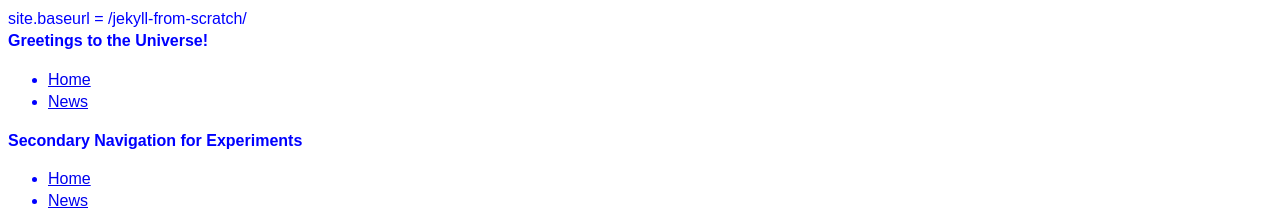
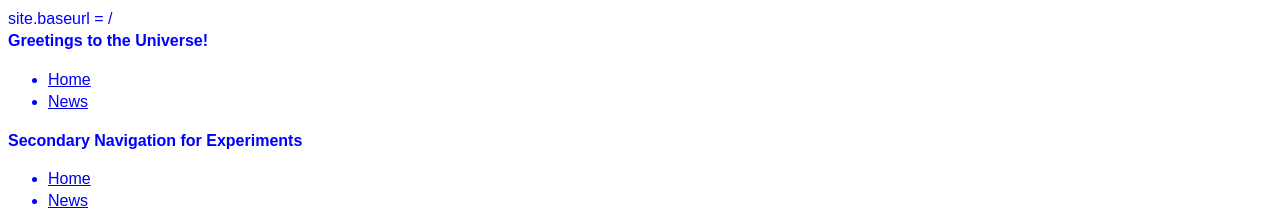
Before and after one commit to RayHightower/jekyll-from-scratch, a Jekyll site: the page built from index.markdown, in a window 1280 px wide. Shown: the top 208 px of the page. Built offline with Jekyll 4.4.1, drawn with Linux system fonts in a browser that asks for light colours; Markdown is read by kramdown in place of the engine named in the settings.

Commit message:
experiment with baseurl

```diff
--- a/_config.yml
+++ b/_config.yml
@@ -1,2 +1,2 @@
 markdown: redcarpet
-baseurl: /jekyll-from-scratch/
+baseurl: /
```
